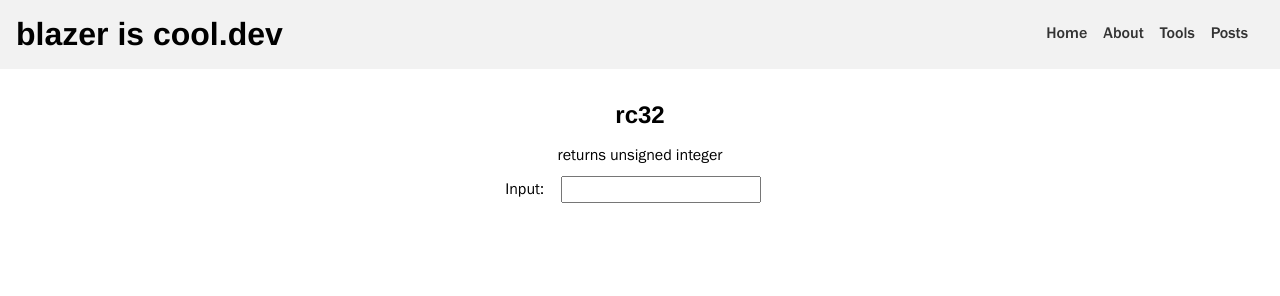
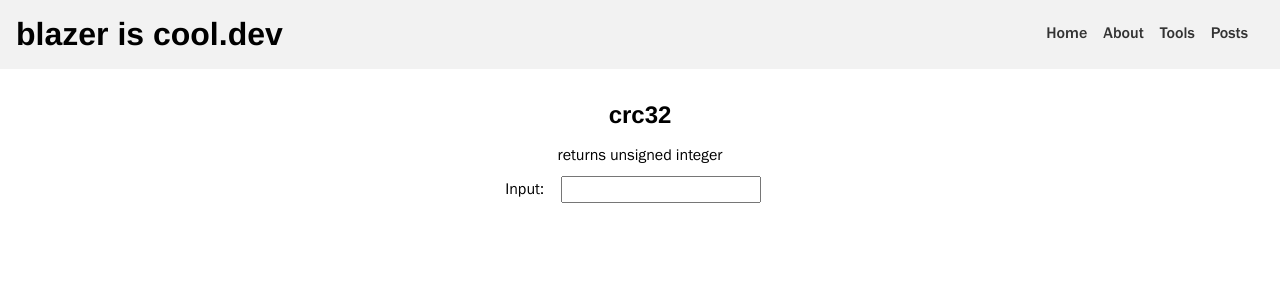
Before and after one commit to Blazer9001/blazer9001.github.io, a Jekyll site: the page built from tools/crc32.html, in a window 1280 px wide. Shown: the top 296 px of the page. Built offline with Jekyll 4.4.1, drawn with Linux system fonts in a browser that asks for light colours.

Commit message:
forgot the c...

```diff
--- a/tools/crc32.html
+++ b/tools/crc32.html
@@ -6,7 +6,7 @@ permalink: /tools/crc32
 
 <script type="text/javascript" src="/scripts/crc32.js"></script>
 
-<h2>rc32</h2>
+<h2>crc32</h2>
 
 <p>returns unsigned integer</p>
 
```
